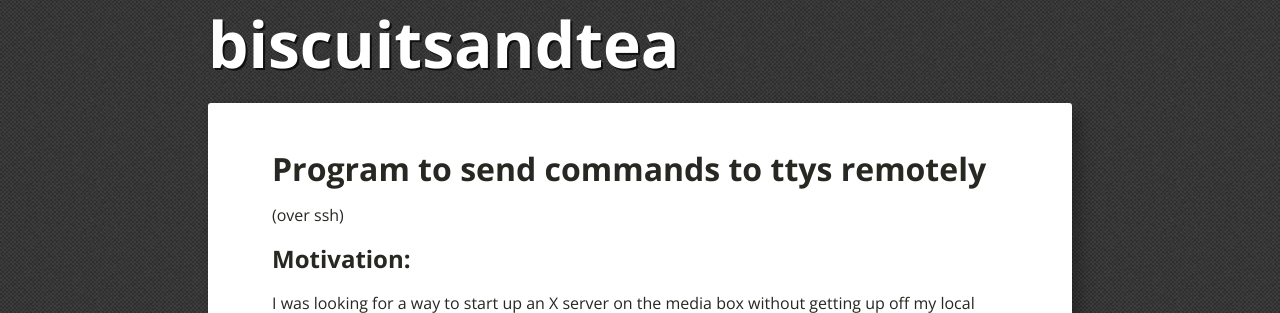
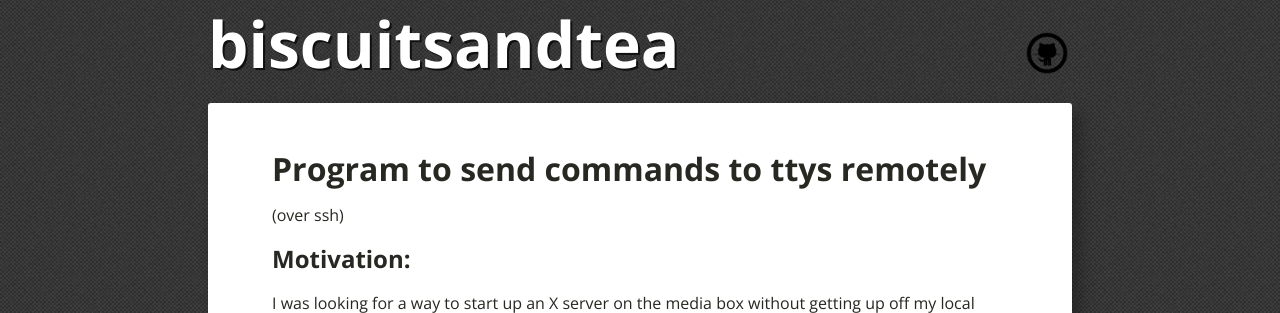
Before and after one commit to uniphil/biscuitsandtea, a Flask app: page / in a window 1280 px wide. Shown: the top 313 px of the page. Run offline with Flask 2, Linux system fonts and the light colour scheme; style sheets or scripts are compiled from the project's sources.

Commit message:
Add github button to top of each page

```diff
--- a/mysite/static/css/media.css
+++ b/mysite/static/css/media.css
@@ -1 +1 @@
-img{border-radius:3px;border-bottom:1px}.floatright{float:right;clear:right;margin:0 0 1em 1em;border-bottom:1px}.floatleft{float:left;clear:left;margin:0 0 1em 1em;border-bottom:1px}
+img{border-radius:3px;border-bottom:1px}#github-button{float:right;position:relative;top:28px;width:50px}.floatright{float:right;clear:right;margin:0 0 1em 1em;border-bottom:1px}.floatleft{float:left;clear:left;margin:0 0 1em 1em;border-bottom:1px}
--- a/mysite/static/scss/media.scss
+++ b/mysite/static/scss/media.scss
@@ -1,4 +1,6 @@
 $float-margin: 0 0 1em 1em;
+
+$github-button-width: 50px;
 
 img {
     // width: inherit;
@@ -6,6 +8,13 @@ img {
     border-radius: 3px;
     border-bottom: 1px;
 
+}
+
+#github-button {
+    float: right;
+    position: relative;
+    top: 28px;
+    width: $github-button-width;
 }
 
 .floatright {
--- a/mysite/templates/base.html
+++ b/mysite/templates/base.html
@@ -12,9 +12,12 @@
         <link rel="stylesheet" type="text/css" href="{{ url_for('static', filename='css/main.css') }}"/>
     </head>
     <body>
-        <h1 id="blog-title" title="A weblog about Linux">
-            <a href="{{url_for('home')}}">
+        <h1 id="blog-title">
+            <a href="{{url_for('home')}}" title="A weblog about Linux">
                 biscuitsandtea
+            </a>
+            <a href="https://github.com/jameh/biscuitsandtea" title="Fork me on Github!">
+                <img id="github-button" src="{{url_for('static', filename='img/github-10-64.png')}}">
             </a>
         </h1>
         {% block content %}{% endblock content %}
```
Also changed, not shown: mysite/static/img/github-10-64.png (added).
